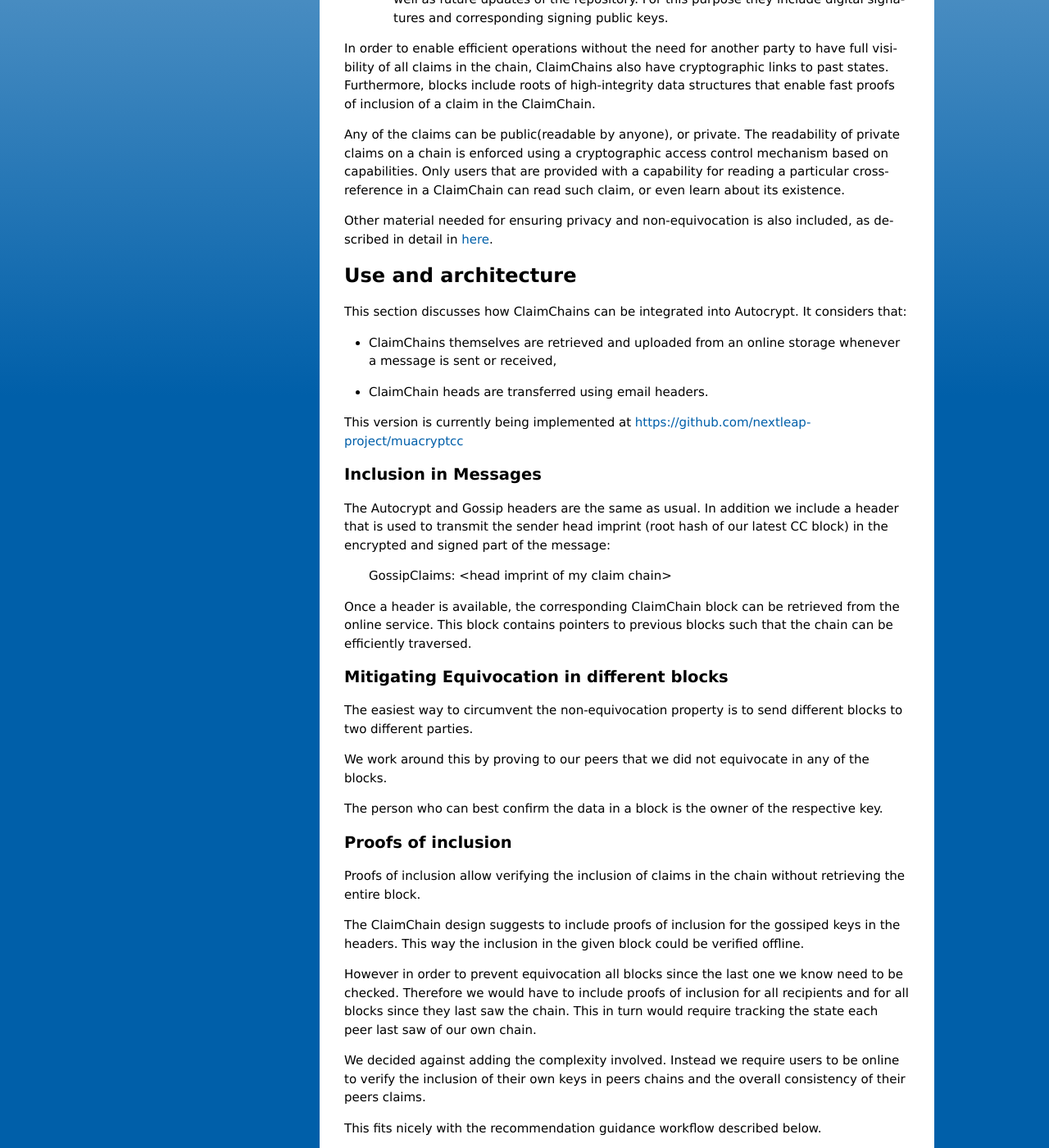
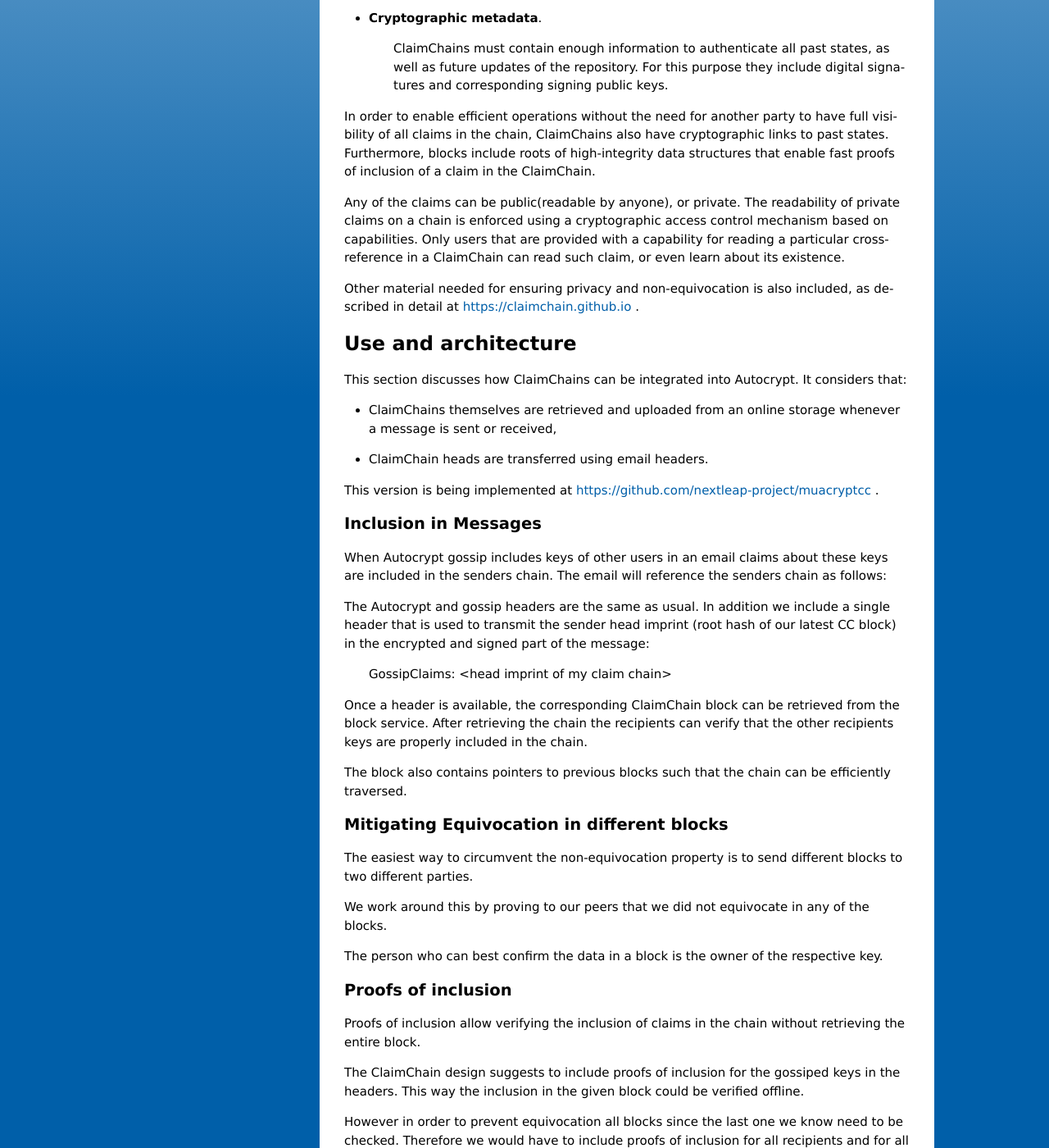
Before and after one commit to nextleap-project/countermitm, a Sphinx documentation site: the page built from source/claimchains.rst, in a window 1280 px wide and 1400 px high, scrolled down 1517 px. Shown: the whole window at 82% size. Built offline with Sphinx 7.4.7, drawn with Linux system fonts in a browser that asks for light colours; some of the changed text lies outside the part shown.

Commit message:
include tweaks from report

```diff
--- a/source/claimchains.rst
+++ b/source/claimchains.rst
@@ -21,6 +21,11 @@
 
 ClaimChains store *claims*
 that users make about their keys and their view of others' keys.
+The chain is self-authenticating and encrypted.
+Cryptographic access control is implemented via capabilities.
+This way the chains can be made publicly available in a block store
+without privacy implications.
+
 Claims come in two forms:
 self-claims,
 in which a user shares information about her own key material,
@@ -121,7 +126,7 @@
 or even learn about its existence.
 
 Other material needed for ensuring privacy and non-equivocation is also included,
-as described in detail in `here <https://claimchain.github.io/>`_.
+as described in detail at https://claimchain.github.io .
 
 Use and architecture
 --------------------
@@ -135,15 +140,19 @@
 
 - ClaimChain heads are transferred using email headers.
 
-This version is currently being implemented at
-https://github.com/nextleap-project/muacryptcc
+This version is being implemented at
+https://github.com/nextleap-project/muacryptcc .
 
 
 Inclusion in Messages
 ~~~~~~~~~~~~~~~~~~~~~
 
-The Autocrypt and Gossip headers are the same as usual.
-In addition we include a header
+When Autocrypt gossip includes keys of other users in an email
+claims about these keys are included in the senders chain.
+The email will reference the senders chain as follows:
+
+The Autocrypt and gossip headers are the same as usual.
+In addition we include a single header
 that is used to transmit
 the sender head imprint (root hash of our latest CC block)
 in the encrypted and signed part of the message:
@@ -152,8 +161,11 @@
 
 Once a header is available,
 the corresponding ClaimChain block can be retrieved
-from the online service.
-This block contains pointers to previous blocks
+from the block service.
+After retrieving the chain the recipients can verify
+that the other recipients keys are properly included in the chain.
+
+The block also contains pointers to previous blocks
 such that the chain can be efficiently traversed.
 
 Mitigating Equivocation in different blocks
@@ -257,8 +268,7 @@
 observed by both the attacked parties and their neighbours.
 We quantify the likelihood of an attack in :ref:`gossip-attack`.
 
-To detect inconsistencies we propose
-that clients compare their own ClaimChains with those of peers.
+To detect inconsistencies clients can compare their own ClaimChains with those of peers.
 Inconsistencies appear as claims by one peer about another peer's key material
 that differ from ones own observation.
 
```
Also changed, not shown: other parts of source/claimchains.rst (+3 -4 lines).
